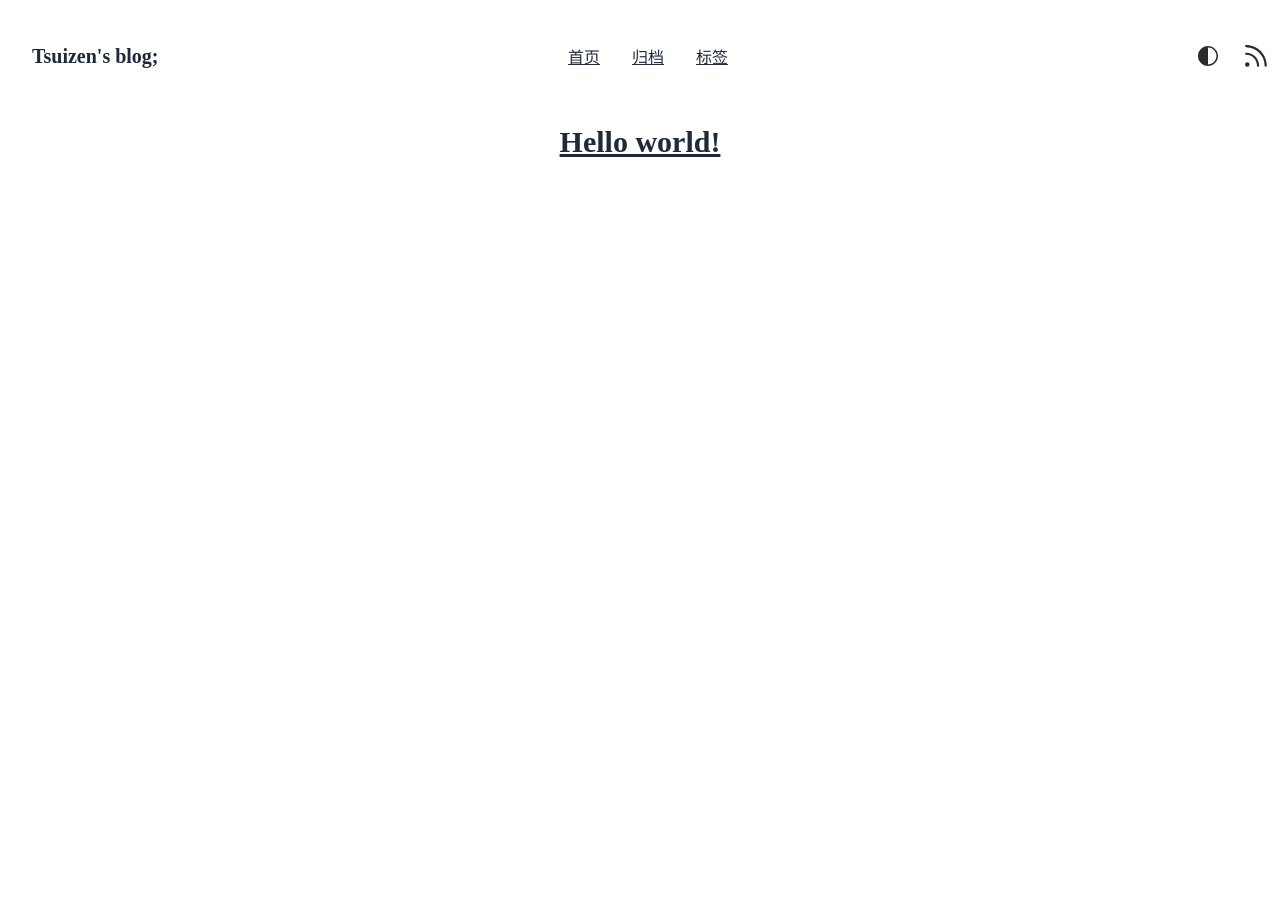
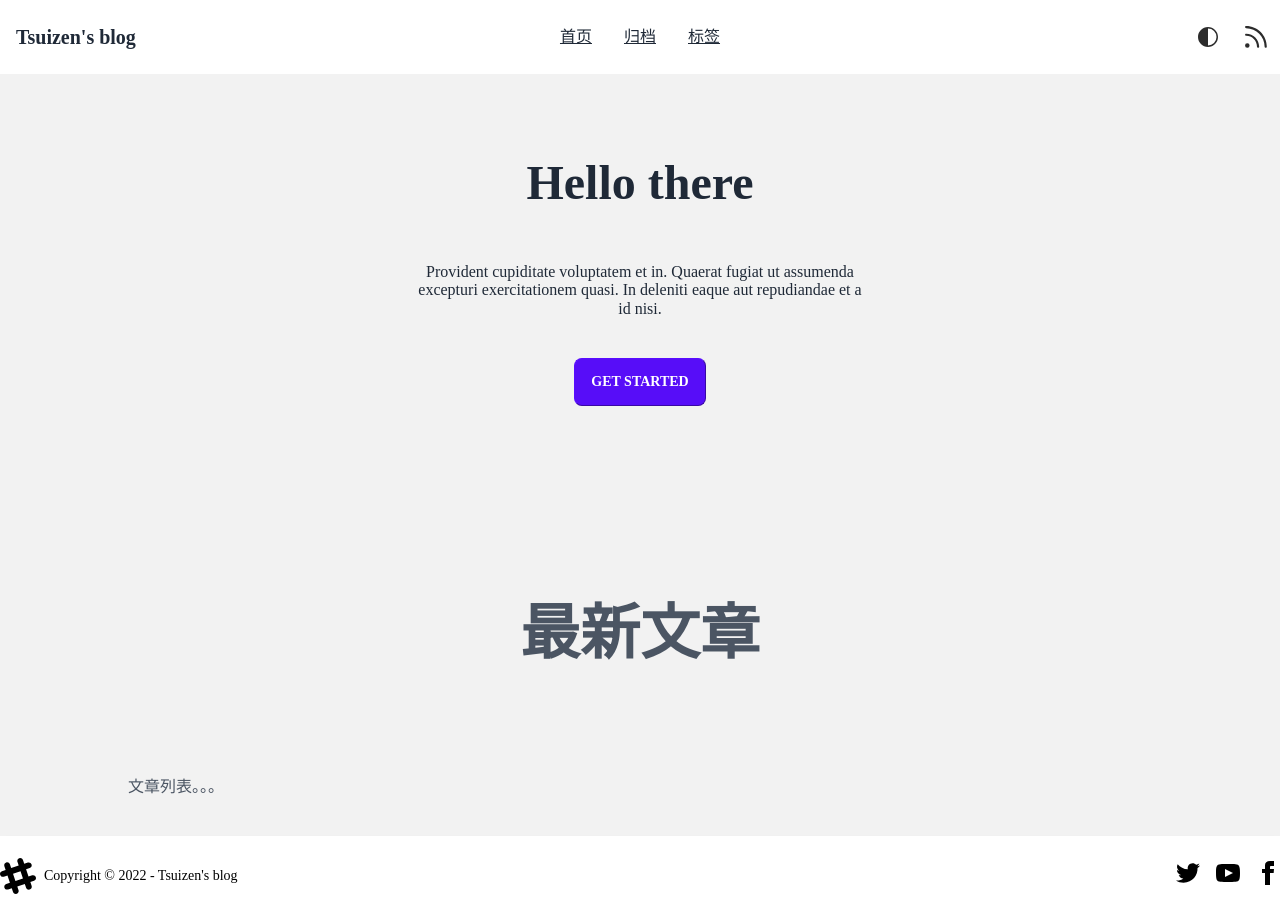
Before and after one commit to Tsuizen/my-blog, a Next.js app: page / in a window 1280 px wide. Before the commit the page ends 800 px from the top, so only its background shows below. Built offline with nearby package versions, Linux system fonts and the light colour scheme.

Commit message:
feat: complete framework of home

```diff
--- a/components/Footer/index.tsx
+++ b/components/Footer/index.tsx
@@ -1,3 +1,57 @@
 export default function Footer() {
-  return <></>;
+  return (
+    <>
+      <footer className="footer items-center py-4 bg-base-100 text-black shadow-md">
+        <div className="items-center grid-flow-col">
+          <svg
+            width="36"
+            height="36"
+            viewBox="0 0 24 24"
+            xmlns="http://www.w3.org/2000/svg"
+            fillRule="evenodd"
+            clipRule="evenodd"
+            className="fill-current"
+          >
+            <path d="M22.672 15.226l-2.432.811.841 2.515c.33 1.019-.209 2.127-1.23 2.456-1.15.325-2.148-.321-2.463-1.226l-.84-2.518-5.013 1.677.84 2.517c.391 1.203-.434 2.542-1.831 2.542-.88 0-1.601-.564-1.86-1.314l-.842-2.516-2.431.809c-1.135.328-2.145-.317-2.463-1.229-.329-1.018.211-2.127 1.231-2.456l2.432-.809-1.621-4.823-2.432.808c-1.355.384-2.558-.59-2.558-1.839 0-.817.509-1.582 1.327-1.846l2.433-.809-.842-2.515c-.33-1.02.211-2.129 1.232-2.458 1.02-.329 2.13.209 2.461 1.229l.842 2.515 5.011-1.677-.839-2.517c-.403-1.238.484-2.553 1.843-2.553.819 0 1.585.509 1.85 1.326l.841 2.517 2.431-.81c1.02-.33 2.131.211 2.461 1.229.332 1.018-.21 2.126-1.23 2.456l-2.433.809 1.622 4.823 2.433-.809c1.242-.401 2.557.484 2.557 1.838 0 .819-.51 1.583-1.328 1.847m-8.992-6.428l-5.01 1.675 1.619 4.828 5.011-1.674-1.62-4.829z"></path>
+          </svg>
+          <p>Copyright © 2022 - Tsuizen&apos;s blog</p>
+        </div>
+        <div className="grid-flow-col gap-4 md:place-self-center md:justify-self-end">
+          <a>
+            <svg
+              xmlns="http://www.w3.org/2000/svg"
+              width="24"
+              height="24"
+              viewBox="0 0 24 24"
+              className="fill-current"
+            >
+              <path d="M24 4.557c-.883.392-1.832.656-2.828.775 1.017-.609 1.798-1.574 2.165-2.724-.951.564-2.005.974-3.127 1.195-.897-.957-2.178-1.555-3.594-1.555-3.179 0-5.515 2.966-4.797 6.045-4.091-.205-7.719-2.165-10.148-5.144-1.29 2.213-.669 5.108 1.523 6.574-.806-.026-1.566-.247-2.229-.616-.054 2.281 1.581 4.415 3.949 4.89-.693.188-1.452.232-2.224.084.626 1.956 2.444 3.379 4.6 3.419-2.07 1.623-4.678 2.348-7.29 2.04 2.179 1.397 4.768 2.212 7.548 2.212 9.142 0 14.307-7.721 13.995-14.646.962-.695 1.797-1.562 2.457-2.549z"></path>
+            </svg>
+          </a>
+          <a>
+            <svg
+              xmlns="http://www.w3.org/2000/svg"
+              width="24"
+              height="24"
+              viewBox="0 0 24 24"
+              className="fill-current"
+            >
+              <path d="M19.615 3.184c-3.604-.246-11.631-.245-15.23 0-3.897.266-4.356 2.62-4.385 8.816.029 6.185.484 8.549 4.385 8.816 3.6.245 11.626.246 15.23 0 3.897-.266 4.356-2.62 4.385-8.816-.029-6.185-.484-8.549-4.385-8.816zm-10.615 12.816v-8l8 3.993-8 4.007z"></path>
+            </svg>
+          </a>
+          <a>
+            <svg
+              xmlns="http://www.w3.org/2000/svg"
+              width="24"
+              height="24"
+              viewBox="0 0 24 24"
+              className="fill-current"
+            >
+              <path d="M9 8h-3v4h3v12h5v-12h3.642l.358-4h-4v-1.667c0-.955.192-1.333 1.115-1.333h2.885v-5h-3.808c-3.596 0-5.192 1.583-5.192 4.615v3.385z"></path>
+            </svg>
+          </a>
+        </div>
+      </footer>
+    </>
+  );
 }
--- a/components/Header/index.tsx
+++ b/components/Header/index.tsx
@@ -3,7 +3,7 @@
 
 export default function Header() {
   return (
-    <div className="navbar bg-base-100">
+    <div className="navbar bg-base-100 shadow-md p-0">
       <div className="navbar-start">
         <div className="dropdown">
           <label tabIndex={0} className="btn btn-ghost lg:hidden">
@@ -39,9 +39,7 @@
             </li>
           </ul>
         </div>
-        <a className="btn btn-ghost normal-case text-xl">
-          Tsuizen&apos;s blog;
-        </a>
+        <a className="btn btn-ghost normal-case text-xl">Tsuizen&apos;s blog</a>
       </div>
       <div className="navbar-center hidden lg:flex">
         <ul className="menu menu-horizontal px-1">
--- /dev/null
+++ b/components/Hero/index.tsx
@@ -0,0 +1,19 @@
+export default function Hero() {
+  return (
+    <>
+      <div className="hero h-96 bg-base-200 w-full">
+        <div className="hero-content text-center">
+          <div className="max-w-md">
+            <h1 className="text-5xl font-bold">Hello there</h1>
+            <p className="py-6">
+              Provident cupiditate voluptatem et in. Quaerat fugiat ut assumenda
+              excepturi exercitationem quasi. In deleniti eaque aut repudiandae
+              et a id nisi.
+            </p>
+            <button className="btn btn-primary">Get Started</button>
+          </div>
+        </div>
+      </div>
+    </>
+  );
+}
--- /dev/null
+++ b/components/RecentPosts/index.tsx
@@ -0,0 +1,15 @@
+export function RecentPosts() {
+  return (
+    <>
+      <>
+        <div className="text-center pt-24 pb-16 text-gray-600">
+          <h2 className="text-5xl md:text-6xl">最新文章</h2>
+        </div>
+
+        <section className="flex flex-wrap text-gray-600 max-w-screen-lg mx-auto mb-10">
+          文章列表。。。
+        </section>
+      </>
+    </>
+  );
+}
--- a/package.json
+++ b/package.json
@@ -27,11 +27,13 @@
     "next": "13.0.5",
     "next-cookie": "^2.8.0",
     "next-remove-imports": "^1.0.8",
+    "normalize.css": "^8.0.1",
     "react": "18.2.0",
     "react-dom": "18.2.0",
     "reflect-metadata": "^0.1.13",
     "run": "^1.4.0",
     "style": "^0.0.3",
+    "theme-change": "^2.2.0",
     "typescript": "4.9.3"
   },
   "devDependencies": {
--- a/pages/_app.tsx
+++ b/pages/_app.tsx
@@ -1,4 +1,5 @@
 import '@/styles/globals.css';
+import 'normalize.css/normalize.css';
 
 import type { AppProps } from 'next/app';
 
--- a/pages/_document.tsx
+++ b/pages/_document.tsx
@@ -1,4 +1,4 @@
-import { Html, Head, Main, NextScript } from 'next/document'
+import { Head, Html, Main, NextScript } from 'next/document';
 
 export default function Document() {
   return (
@@ -9,5 +9,5 @@
         <NextScript />
       </body>
     </Html>
-  )
+  );
 }
--- a/pages/index.tsx
+++ b/pages/index.tsx
@@ -1,10 +1,16 @@
+import Footer from '@/components/Footer';
+import Hero from '@/components/Hero';
+import { RecentPosts } from '@/components/RecentPosts';
+
 import Header from '../components/Header';
 
 export default function Home() {
   return (
     <>
       <Header />
-      <h1 className="text-center text-3xl font-bold underline">Hello world!</h1>
+      <Hero />
+      <RecentPosts />
+      <Footer />
     </>
   );
 }
--- a/styles/globals.css
+++ b/styles/globals.css
@@ -1,3 +1,31 @@
 @tailwind base;
 @tailwind components;
 @tailwind utilities;
+
+:root {
+  --color-default: #fff;
+}
+@media (prefers-color-scheme: dark) {
+  :root {
+    --color-default: #252b30;
+  }
+}
+[data-theme='dark'] {
+  --color-default: #252b30;
+}
+[data-theme='black'] {
+  --color-default: #000000;
+}
+[data-theme='🌸'] {
+  --color-default: #ffabc8;
+}
+[data-theme='🐬'] {
+  --color-default: #7ec6ff;
+}
+[data-theme='🐤'] {
+  --color-default: #ffd65a;
+}
+body {
+  --tw-bg-opacity: 1;
+  background-color: hsl(var(--b2, var(--b1)) / var(--tw-bg-opacity));
+}
--- a/tailwind.config.js
+++ b/tailwind.config.js
@@ -9,5 +9,8 @@
   plugins: [require('daisyui')],
   corePlugins: {
     preflight: false
-  }
+  },
+  daisyui: {
+    themes: ["light", "dark", "cupcake", "bumblebee", "emerald", "corporate", "synthwave", "retro", "cyberpunk", "valentine", "halloween", "garden", "forest", "aqua", "lofi", "pastel", "fantasy", "wireframe", "black", "luxury", "dracula", "cmyk", "autumn", "business", "acid", "lemonade", "night", "coffee", "winter"],
+  },
 };
```
Also changed, not shown: 1 other file (tests, documents, lock files or other folders).
